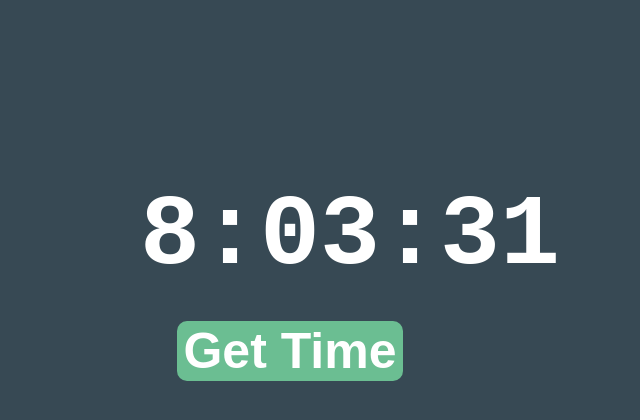
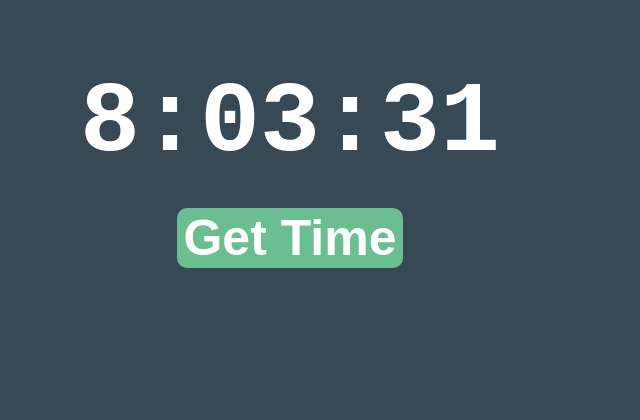
Before and after one commit to Harshal2502/Realtime-Clock-App, a React (Create React App) app: page / in a window 1280 px wide. Shown: the top 420 px of the page, without its empty margins (350-990 px from the left). Built offline with nearby package versions, Linux system fonts and the light colour scheme.

Commit message:
Update styles.css

```diff
--- a/public/styles.css
+++ b/public/styles.css
@@ -2,7 +2,7 @@ body {
   font: normal 14px/100% "Andale Mono", AndaleMono, monospace;
   color: #fff;
   padding: 50px;
-  width: 300px;
+  /* width: 300px; */
   margin: 0 auto;
   background-color: #374954;
   text-align: center;
@@ -13,7 +13,7 @@ h1 {
 }
 
 .container {
-  margin: 60% auto;
+  /* margin: 60% auto; */
 }
 
 button {
```
